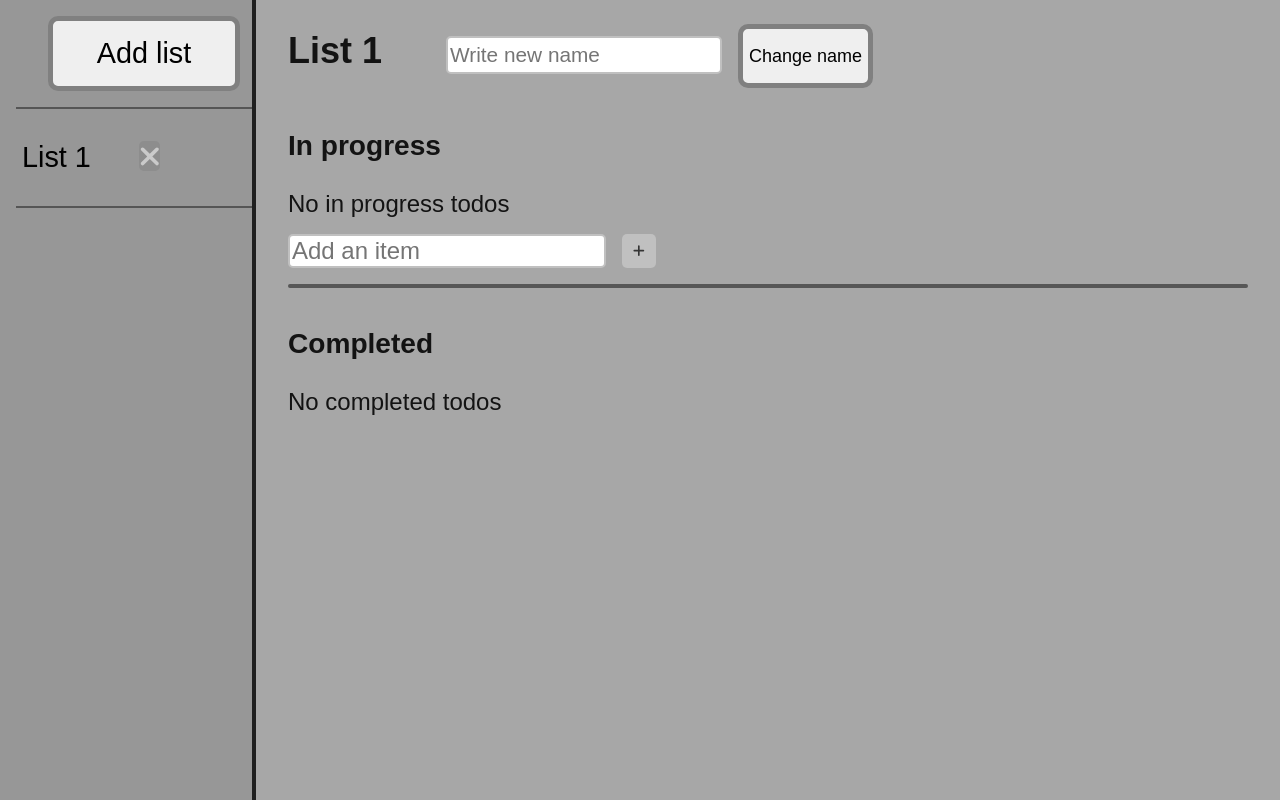
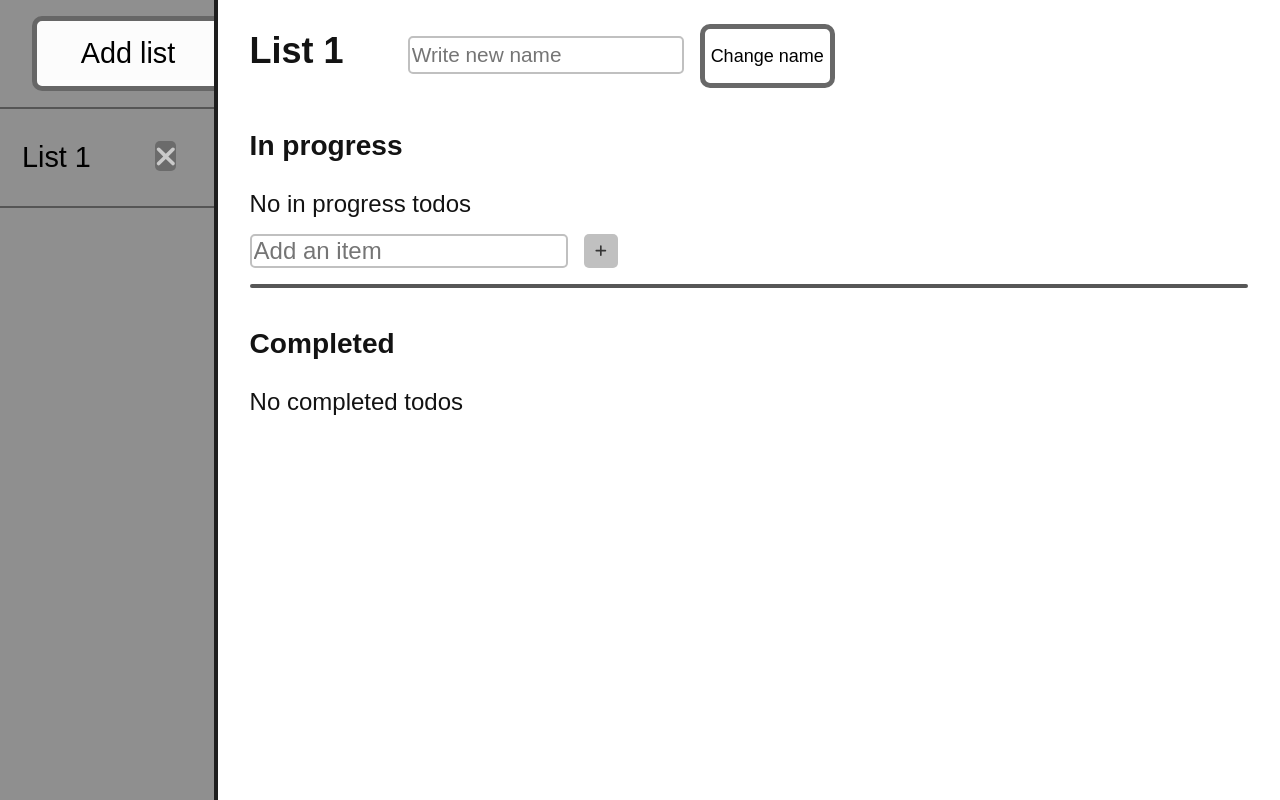
Before and after one commit to MathiasEvjen/todo-list, a React (Vite) app: page / in a window 1280 px wide. Both pictures are taken after a click on the button "Add list". Built offline with nearby package versions, Linux system fonts and the light colour scheme.

Commit message:
Redigering av utseende

```diff
--- a/src/index.css
+++ b/src/index.css
@@ -1,7 +1,7 @@
 body {
     font-family: arial, sans-serif;
     color: rgb(19, 19, 19);
-    background-color: rgb(167, 167, 167);
+    background-color: #ffffff;
     font-size: x-large;
     margin: 0;
 }
@@ -16,17 +16,16 @@ hr {
 
 .wrapper {
     display: grid;
-    grid-template-columns: 20% 80%;
+    grid-template-columns: 17% 83%;
     height: 100vh;
 }
 
 .sidebar {
     grid-column: 1 / 2;
-    background-color: rgb(151, 151, 151);
+    background-color: #616161b4;
     border-right: 4px solid rgba(19, 19, 19, 0.904);
     display: flex;
     flex-direction: column;
-    padding-left: 1rem;
     overflow-y: auto;
 }
 
@@ -49,15 +48,16 @@ hr {
 
 .list-top button {
     font-size: large;
+    background-color: #ffffff;
     margin-top: 1.5rem;
     height: 4rem;
-    border: 5px solid gray;
+    border: 5px solid rgb(104, 104, 104);
     border-radius: 10px;
 }
 
 .list-top button:hover {
     cursor: pointer;
-    background-color: rgb(216, 216, 216);
+    background-color: rgba(255, 255, 255, 0.54);
 }
 
 .list-top input {
@@ -72,9 +72,9 @@ hr {
 .list-item {
     display: flex;
     flex-direction: row;
-    border: 4px solid rgb(182, 88, 11);
+    border: 4px solid rgba(182, 88, 11, 0.788);
     border-radius: 5px;
-    background-color: rgba(218, 111, 24, 0.822);
+    background-color: rgba(233, 120, 27, 0.692);
     padding: 0.5rem;
     gap: 0.75rem;
     margin-bottom: 0.5rem;
@@ -106,13 +106,13 @@ hr {
     border-radius: 5px;
     border: none;
     color: rgb(202, 202, 202);
-    background-color: rgb(179, 83, 4);
+    background-color: rgba(179, 83, 4, 0.753);
 }
 
 .list-item .delete-button:hover {
     color: hsl(0, 100%, 50%);
     cursor: pointer;
-    background-color: rgb(161, 66, 3);
+    background-color: rgba(209, 90, 11, 0.767);
 }
 
 .input {
@@ -146,9 +146,9 @@ hr {
 .completed-items .list-item {
     display: flex;
     flex-direction: row;
-    border: 4px solid rgb(126, 51, 8);
+    border: 4px solid rgba(153, 64, 12, 0.74);
     border-radius: 5px;
-    background-color: rgb(163, 74, 14);
+    background-color: rgba(175, 81, 18, 0.664);
     padding: 0.5rem;
     gap: 0.5rem;
     margin-bottom: 0.5rem;
@@ -174,7 +174,8 @@ hr {
 }
 
 .add-list {
-    border: 5px solid gray;
+    border: 5px solid rgb(102, 102, 102);
+    background-color: #fcfcfc;
     border-radius: 10px;
     padding: 1rem;
     font-size: larger;
@@ -186,7 +187,7 @@ hr {
 
 .add-list:hover {
     cursor: pointer;
-    background-color: rgb(228, 228, 228);
+    background-color: rgba(255, 255, 255, 0.514);
 }
 
 .list-picker {
@@ -198,6 +199,7 @@ hr {
     border: none;
     background-color: transparent;
     font-size: larger;
+    margin-left: 1rem;
     padding-top: 2rem;
     padding-bottom: 2rem;
     padding-right: 3rem;
@@ -208,7 +210,7 @@ hr {
 }
 
 .list-picker .delete-button {
-    background-color: rgb(141, 141, 141);
+    background-color: rgb(107, 107, 107);
     color: rgb(202, 202, 202);
     border-radius: 5px;
     max-height: 30px;
```
